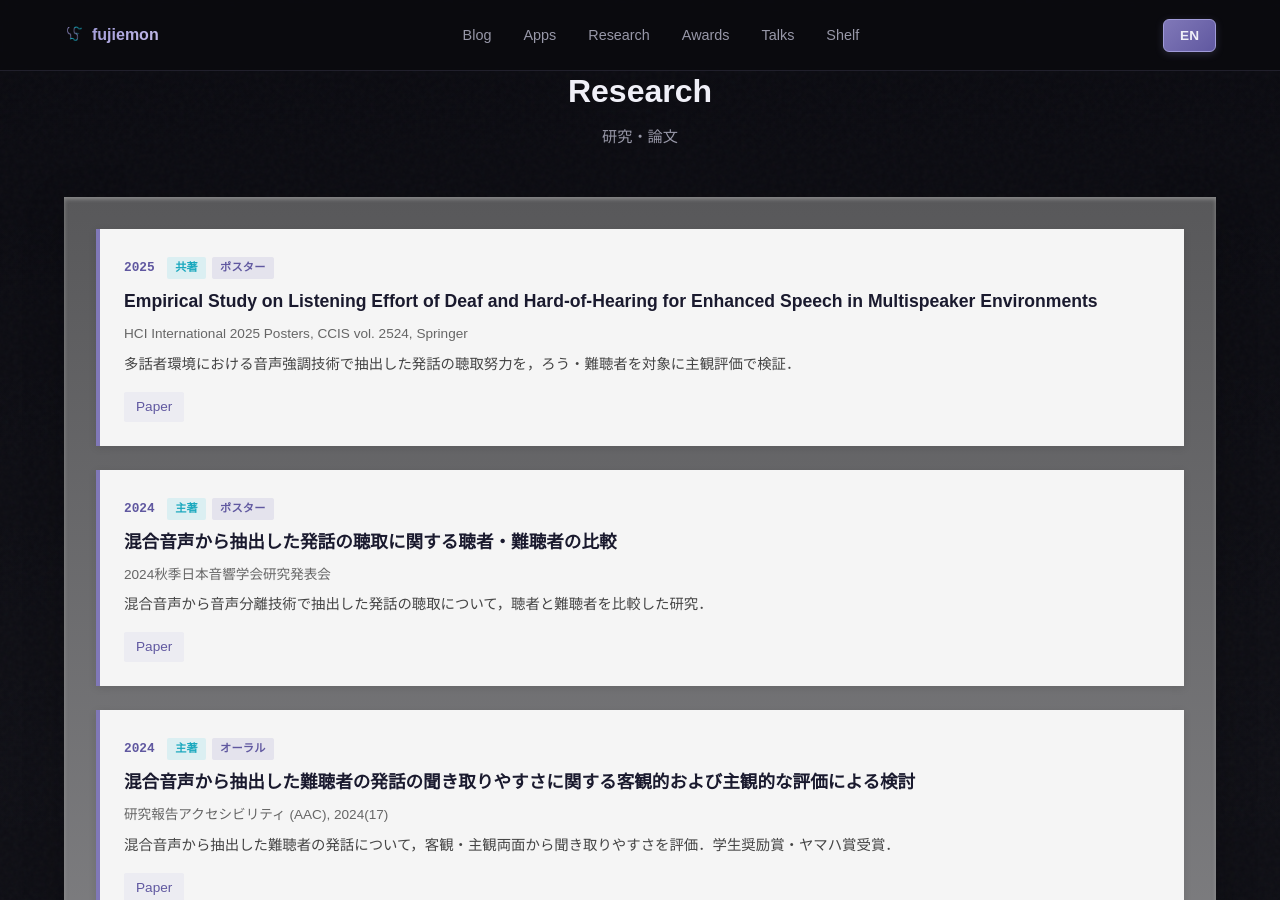
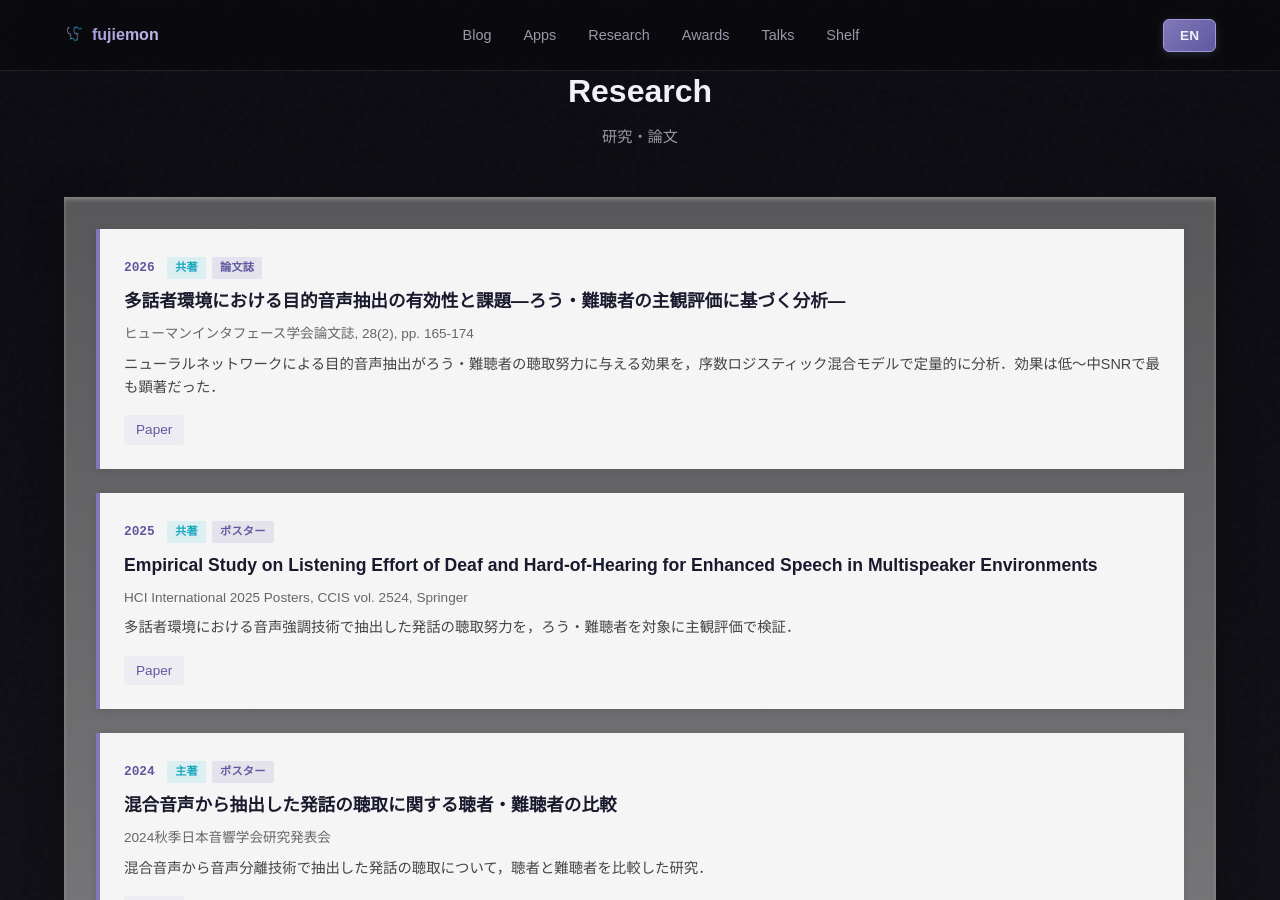
Before and after one commit to shotafujie/fujiemon, a Jekyll site: the page index.html, which Jekyll copies as it is, in a window 1280 px wide and 900 px high, scrolled down 1648 px. Built offline with Jekyll 4.4.1, drawn with Linux system fonts in a browser that asks for light colours; some web fonts are replaced.

Commit message:
研究業績追加：ヒューマンインタフェース学会論文誌の共著論文
多話者環境における目的音声抽出の有効性と課題（28巻2号, pp.165-174, 2026）を
Researchセクション先頭に追加（日英対応）。

Co-Authored-By: Claude Opus 4.7 (1M context) <noreply@anthropic.com>

```diff
--- a/i18n.js
+++ b/i18n.js
@@ -106,6 +106,14 @@ const translations = {
     research: {
       title: "Research",
       subtitle: "研究・論文",
+      paper6: {
+        year: "2026",
+        title: "多話者環境における目的音声抽出の有効性と課題―ろう・難聴者の主観評価に基づく分析―",
+        venue: "ヒューマンインタフェース学会論文誌, 28(2), pp. 165-174",
+        description: "ニューラルネットワークによる目的音声抽出がろう・難聴者の聴取努力に与える効果を，序数ロジスティック混合モデルで定量的に分析．効果は低～中SNRで最も顕著だった．",
+        link: "Paper",
+        tags: ["共著", "論文誌"]
+      },
       paper5: {
         year: "2025",
         title: "Empirical Study on Listening Effort of Deaf and Hard-of-Hearing for Enhanced Speech in Multispeaker Environments",
@@ -358,6 +366,14 @@ const translations = {
     research: {
       title: "Research",
       subtitle: "Research & Publications",
+      paper6: {
+        year: "2026",
+        title: "Effectiveness and Challenges of Target-Speech Extraction in Multispeaker Environments: A Subjective Evaluation by Deaf and Hard-of-Hearing Participants",
+        venue: "Journal of Human Interface Society, 28(2), pp. 165-174",
+        description: "Quantified how neural network-based target-speech extraction affects listening effort for deaf/hard-of-hearing participants, using ordinal logistic mixed models and hierarchical Bayesian extensions. Benefits were most pronounced at low-to-mid SNRs.",
+        link: "Paper",
+        tags: ["Co-author", "Journal"]
+      },
       paper5: {
         year: "2025",
         title: "Empirical Study on Listening Effort of Deaf and Hard-of-Hearing for Enhanced Speech in Multispeaker Environments",
--- a/index.html
+++ b/index.html
@@ -310,6 +310,18 @@
       <div class="steel-shelf">
         <div class="research-grid">
           <article class="research-item">
+            <div class="research-year" data-i18n="research.paper6.year"></div>
+            <div class="research-tags" data-i18n-list="research.paper6.tags"></div>
+            <h3 class="research-title" data-i18n="research.paper6.title"></h3>
+            <p class="research-venue" data-i18n="research.paper6.venue"></p>
+            <p class="research-desc" data-i18n="research.paper6.description"></p>
+            <div class="research-links">
+              <a href="https://www.jstage.jst.go.jp/article/his/28/2/28_165/_article/-char/ja" target="_blank"
+                data-i18n="research.paper6.link"></a>
+            </div>
+          </article>
+
+          <article class="research-item">
             <div class="research-year" data-i18n="research.paper5.year"></div>
             <div class="research-tags" data-i18n-list="research.paper5.tags"></div>
             <h3 class="research-title" data-i18n="research.paper5.title"></h3>
```
